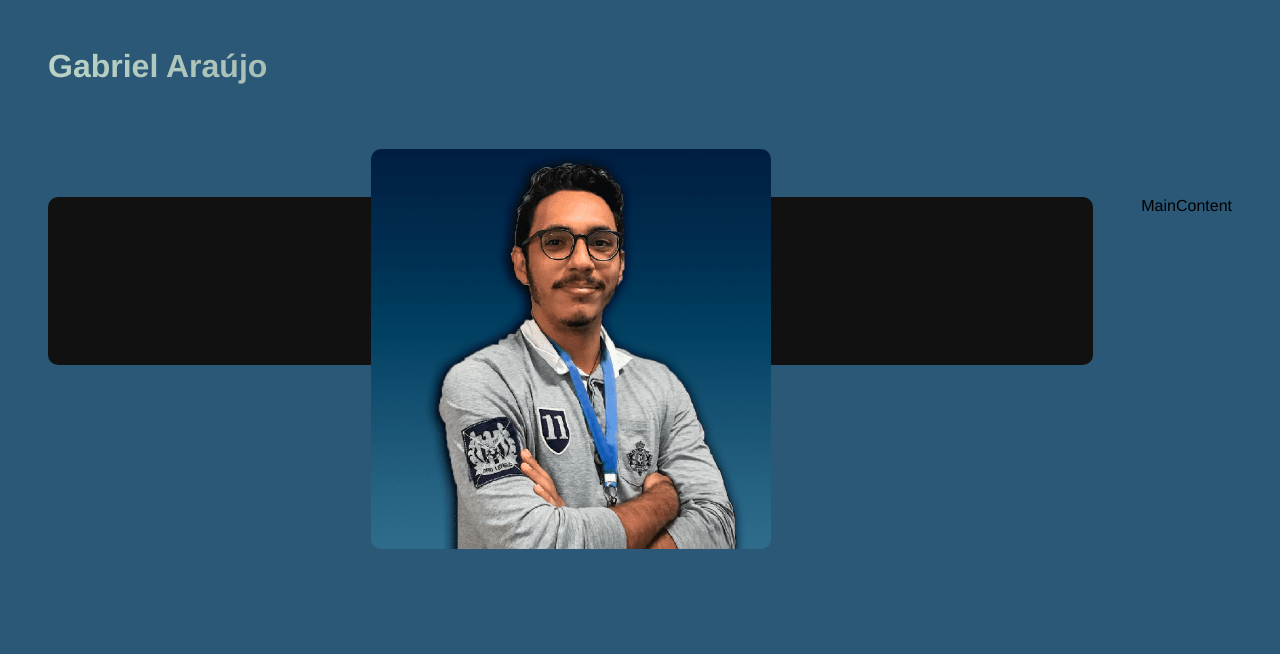
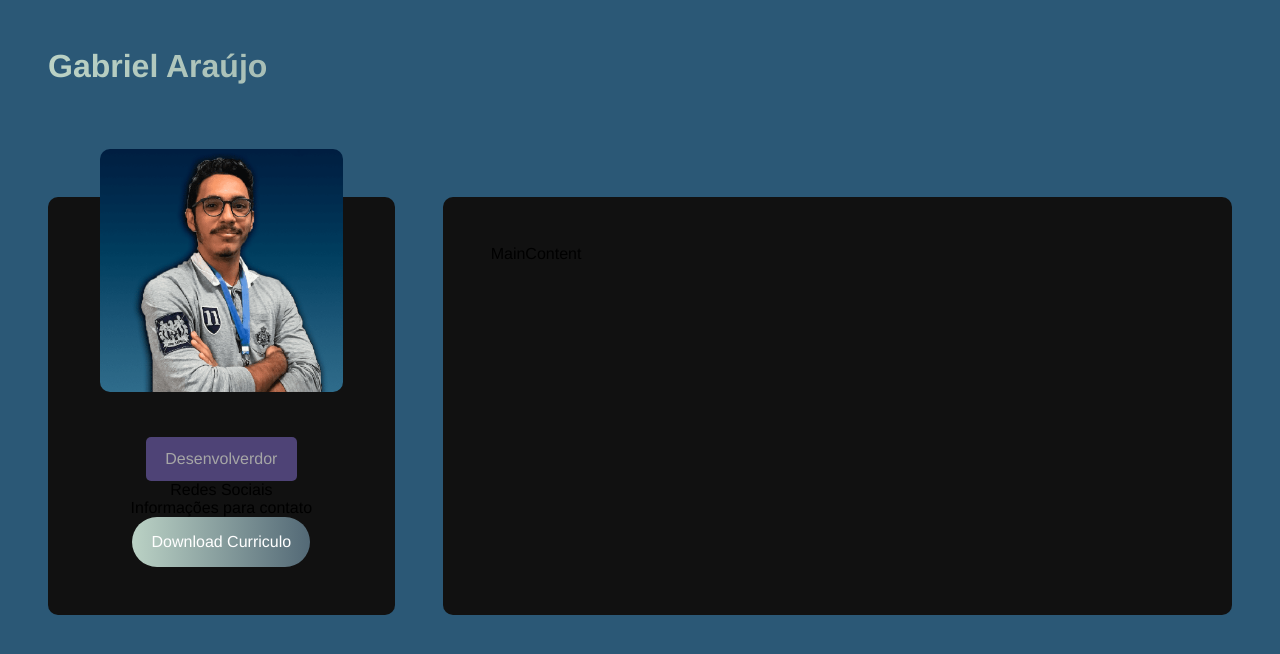
Before and after one commit to gabrieln96/portfolio-react, a React (Vite) app: page / in a window 1280 px wide. Shown: the top 654 px of the page. Built offline with nearby package versions, Linux system fonts and the light colour scheme.

Commit message:
estilizando sidebar 2

```diff
--- a/src/components/MainContent.jsx
+++ b/src/components/MainContent.jsx
@@ -1,8 +1,8 @@
+import "../styles/components/maincontent.sass";
 
 const MainContent = () => {
-    return (
-        <div>MainContent</div>
-    )
-}
+    return  <main id="main-content">MainContent</main>;
+
+};
 
 export default MainContent
--- /dev/null
+++ b/src/styles/components/maincontent.sass
@@ -0,0 +1,7 @@
+@use '../variables'
+
+#main-content
+    background-color: variables.$bg-color
+    flex: 2 1 0
+    border-radius: variables.$container-border-radius
+    padding: 3rem
--- a/src/styles/components/sidebar.sass
+++ b/src/styles/components/sidebar.sass
@@ -1,4 +1,5 @@
 @use '../variables'
+@use '../mixins'
 
 #sidebar
     background-color: variables.$bg-color
@@ -16,3 +17,13 @@
         border-radius: variables.$container-border-radius
         position: absolute
         top: -3rem
+
+    .title
+        color: variables.$text-color-secondary
+        background-color: variables.$bg-color-secondary
+        border-radius: variables.$card-border-radius
+        margin-top: 12rem
+        padding: .8rem 1.2rem
+
+    .btn
+        @include mixins.btn
--- a/src/styles/mixins.sass
+++ b/src/styles/mixins.sass
@@ -0,0 +1,8 @@
+@use 'variables'
+
+@mixin btn
+    padding: 1rem 1.2rem
+    color: variables.$text-color
+    background: variables.$gradient
+    text-decoration: none
+    border-radius: 3rem
--- a/src/styles/variables.sass
+++ b/src/styles/variables.sass
@@ -1,6 +1,6 @@
 $font-stack: "Helvetica"
 $text-color: #fff
-$text-color: #a6a6a6
+$text-color-secondary: #a6a6a6
 $body-bg-color: #2b5876
 $bg-color: #111
 $bg-color-secondary: #4e4376
```
